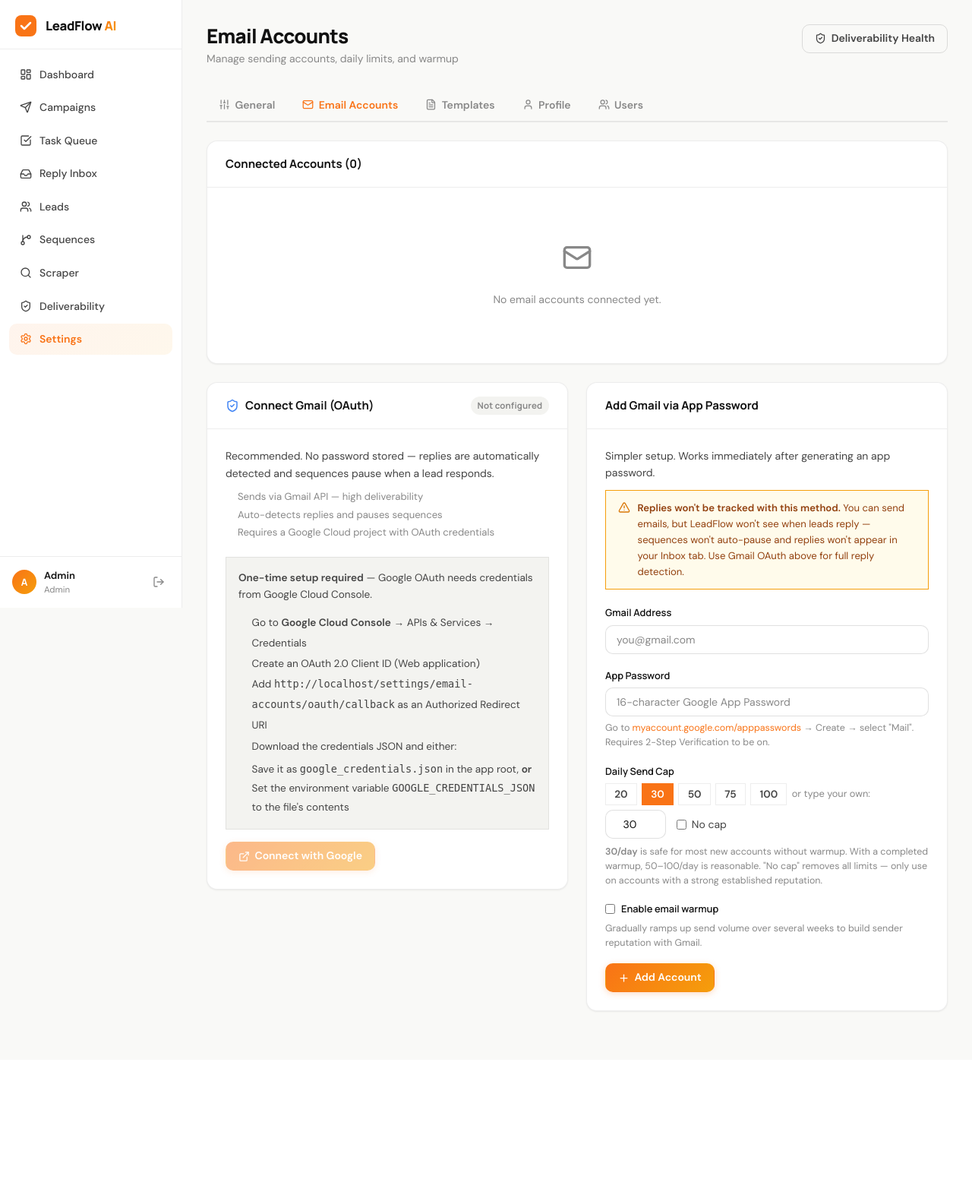
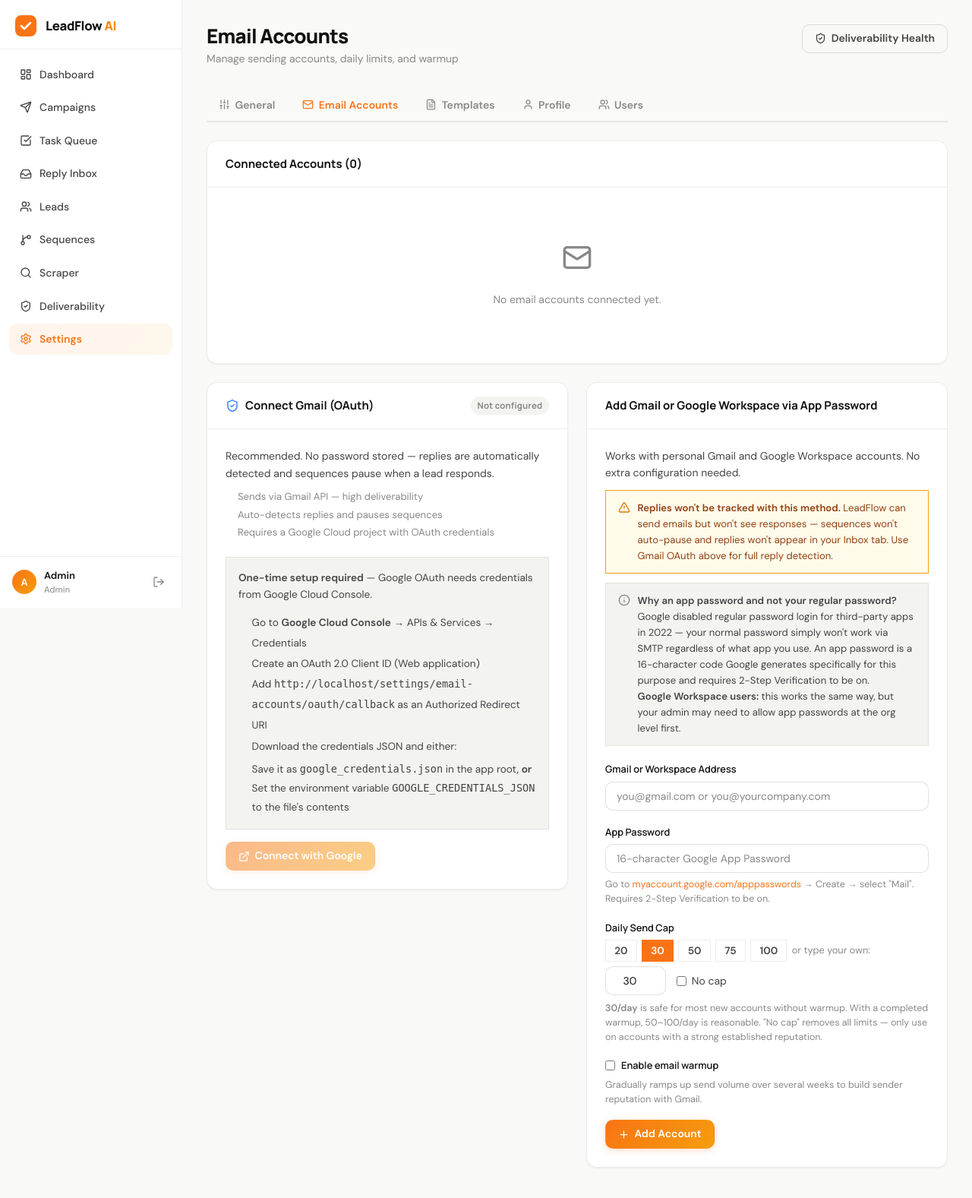
Before and after one commit to evanfay/leadflow-ai, a Flask app: page /settings/email-accounts in a window 1280 px wide. Shown: the top 1577 px of the page at 76% size. Before the commit the page ends 1332 px from the top, so only its background shows below. Run offline with Flask 3, Linux system fonts and the light colour scheme; a user stored in the database is signed in; data that the repository does not hold is empty.

Commit message:
Clarify SMTP supports Workspace, explain why app password is required
Co-Authored-By: Claude Sonnet 4.6 <noreply@anthropic.com>

```diff
--- a/templates/settings/email_accounts.html
+++ b/templates/settings/email_accounts.html
@@ -184,27 +184,39 @@
   <!-- Add Account: SMTP -->
   <div class="card">
     <div class="card-header">
-      <h2 class="card-title">Add Gmail via App Password</h2>
+      <h2 class="card-title">Add Gmail or Google Workspace via App Password</h2>
     </div>
     <div class="card-body">
       <p style="color:var(--text-body); font-size:0.875rem; margin-bottom:0.75rem;">
-        Simpler setup. Works immediately after generating an app password.
+        Works with personal Gmail and Google Workspace accounts. No extra configuration needed.
       </p>
-      <div style="display:flex; gap:0.6rem; align-items:flex-start; background:#fffbeb; border:1px solid #f59e0b; border-radius:var(--radius); padding:0.75rem 1rem; margin-bottom:1.25rem;">
+
+      <div style="display:flex; gap:0.6rem; align-items:flex-start; background:#fffbeb; border:1px solid #f59e0b; border-radius:var(--radius); padding:0.75rem 1rem; margin-bottom:0.75rem;">
         <i data-lucide="alert-triangle" style="width:16px;height:16px;color:#d97706;flex-shrink:0;margin-top:2px;"></i>
         <div style="font-size:0.82rem; color:#92400e; line-height:1.6;">
           <strong>Replies won't be tracked with this method.</strong>
-          You can send emails, but LeadFlow won't see when leads reply — sequences won't auto-pause and replies won't appear in your Inbox tab.
+          LeadFlow can send emails but won't see responses — sequences won't auto-pause and replies won't appear in your Inbox tab.
           Use Gmail OAuth above for full reply detection.
         </div>
       </div>
+
+      <div style="display:flex; gap:0.6rem; align-items:flex-start; background:var(--bg-alt); border:1px solid var(--border); border-radius:var(--radius); padding:0.75rem 1rem; margin-bottom:1.25rem; font-size:0.82rem; color:var(--text-body); line-height:1.6;">
+        <i data-lucide="info" style="width:16px;height:16px;color:var(--text-muted);flex-shrink:0;margin-top:2px;"></i>
+        <div>
+          <strong>Why an app password and not your regular password?</strong>
+          Google disabled regular password login for third-party apps in 2022 — your normal password simply won't work via SMTP regardless of what app you use.
+          An app password is a 16-character code Google generates specifically for this purpose and requires 2-Step Verification to be on.<br>
+          <strong>Google Workspace users:</strong> this works the same way, but your admin may need to allow app passwords at the org level first.
+        </div>
+      </div>
+
       <form method="POST" action="{{ url_for('settings.add_email_account') }}">
         <input type="hidden" name="csrf_token" value="{{ csrf_token() if csrf_token is defined else '' }}">
 
         <div class="form-group">
-          <label class="form-label">Gmail Address</label>
+          <label class="form-label">Gmail or Workspace Address</label>
           <input type="email" name="email_address" class="form-control"
-                 placeholder="you@gmail.com" required>
+                 placeholder="you@gmail.com or you@yourcompany.com" required>
         </div>
 
         <div class="form-group">
```
